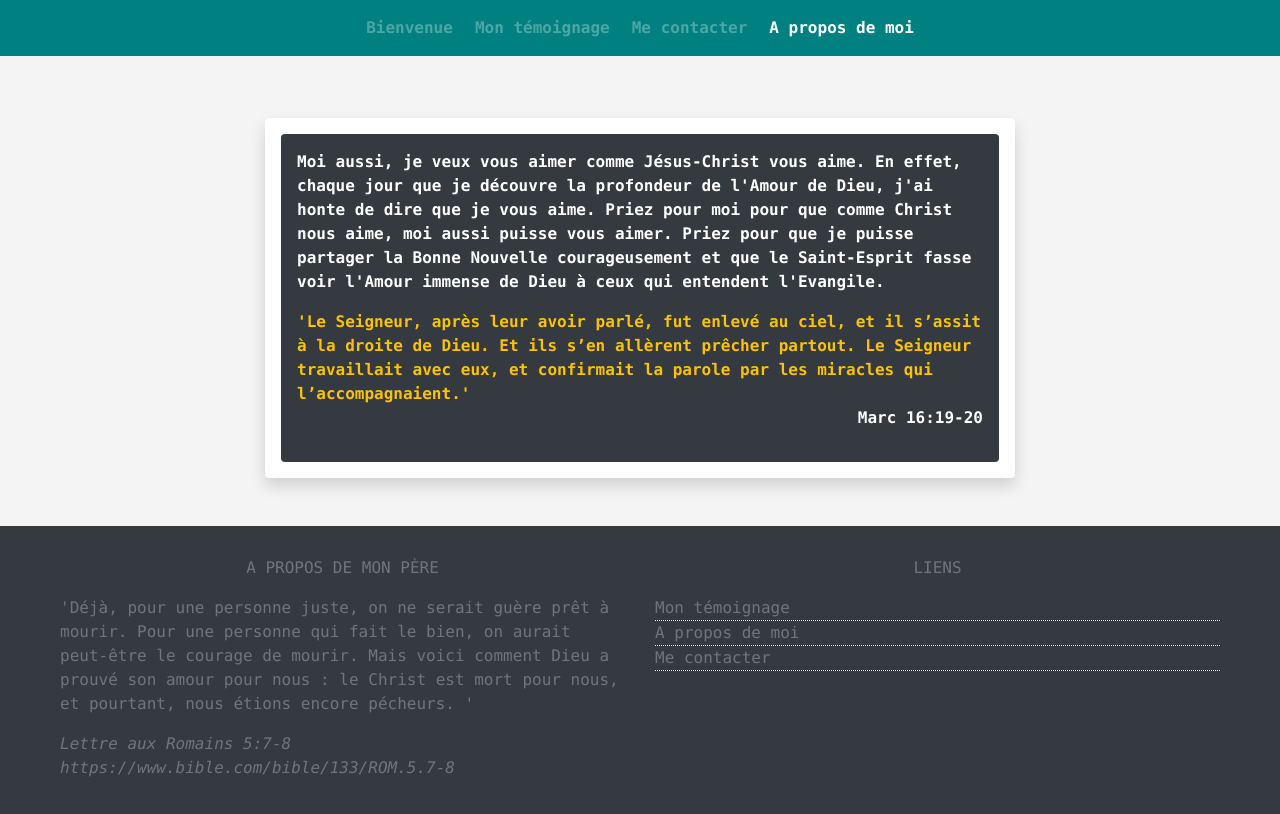
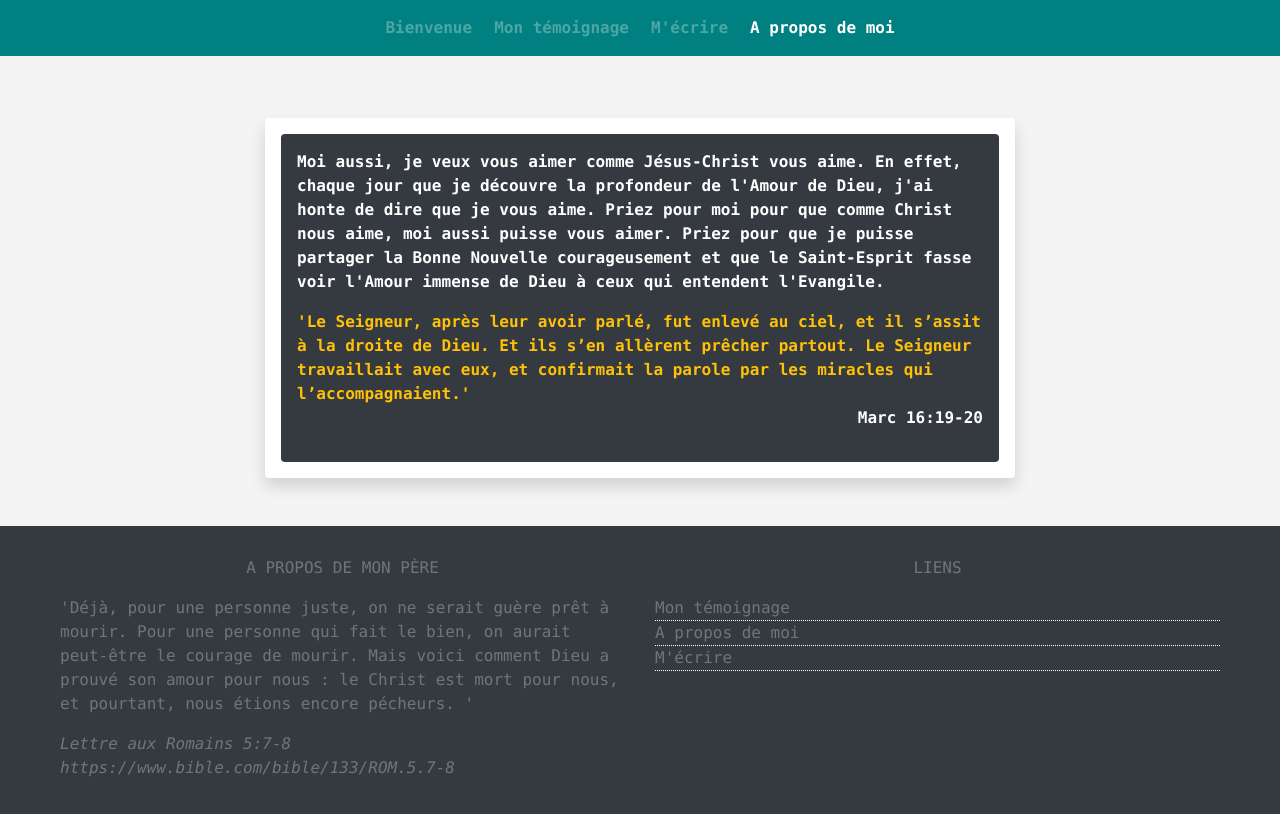
Before and after one commit to LetsLoveGod/temoignage, a plain HTML site: page apropos.html in a window 1280 px wide. Drawn offline with nearby package versions, Linux system fonts and the light colour scheme; a web font is replaced by a local one.

Commit message:
Changer me contacter par m'écrire

```diff
--- a/apropos.html
+++ b/apropos.html
@@ -5,7 +5,7 @@
 		<meta charset="utf-8">
 		<meta name="viewport" content="width=device-width, initial-scale=1.0">
 		<meta http-equiv="X-UA-Compatible" content="ie=edge">
-    	<meta name = "description" content = "Blog personnel d'un jeune chrétien.Témoignage d'un chrétien, de comment Dieu lui a sauvé et de la vie que Dieu donne à Ses enfants.">
+    	<meta name = "description" content = "Blog personnel d'un jeune chrétien.Rencontre avec Jésus-Christ, de comment Dieu lui a sauvé du péché, de la peur de Dieu puis témoigne de la vie que Dieu donne à Ses enfants.">
 
 		<link rel="stylesheet" href="https://stackpath.bootstrapcdn.com/bootstrap/4.1.1/css/bootstrap.min.css" integrity="sha384-WskhaSGFgHYWDcbwN70/dfYBj47jz9qbsMId/iRN3ewGhXQFZCSftd1LZCfmhktB" crossorigin="anonymous">
 		<link rel="stylesheet" href="https://cdnjs.cloudflare.com/ajax/libs/animate.css/3.5.2/animate.min.css">
@@ -20,7 +20,7 @@
 					<ul class="navbar mx-auto">
 						<li class = "nav-item"><a href = "index.html" class = "lien-nav font-weight-bold">Bienvenue</a></li>
 						<li class = "nav-item"><a href = "temoignage.html" class = "lien-nav font-weight-bold">Mon témoignage</a></li>
-						<li class = "nav-item"><a href = "contact.html" class = "lien-nav font-weight-bold">Me contacter</a></li>
+						<li class = "nav-item"><a href = "contact.html" class = "lien-nav font-weight-bold">M'écrire</a></li>
 						<li class = "nav-item"><a href = "apropos.html" class = "active lien-nav font-weight-bold">A propos de moi</a></li>
 					</ul>
 				</div>
@@ -55,7 +55,7 @@
 						<ul>
 							<li><a class = "effet-survol" href="temoignage.html">Mon témoignage</a></li>
 							<li><a class = "effet-survol" href="apropos.html">A propos de moi</a></li>
-							<li><a class = "effet-survol" href="contact.html">Me contacter</a></li>
+							<li><a class = "effet-survol" href="contact.html">M'écrire</a></li>
 						</ul>
 					</div>
 				</div>
```
Also changed, not shown: contact.html (+4 -4 lines), index.html (+3 -3 lines), temoignage.html (+3 -3 lines).
